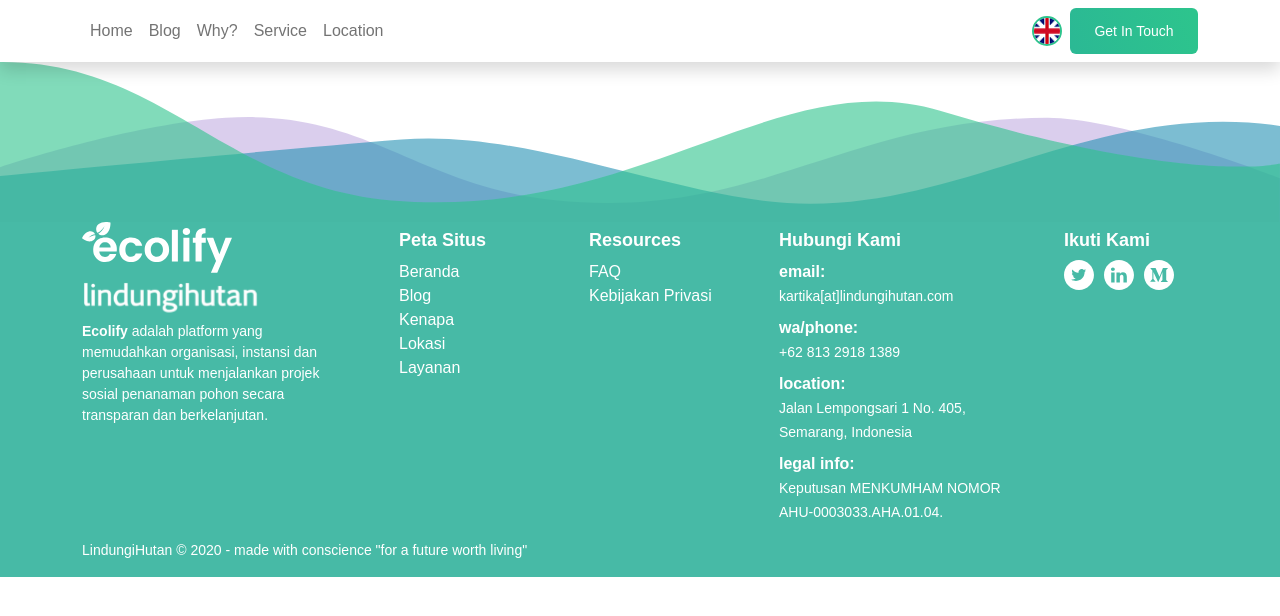
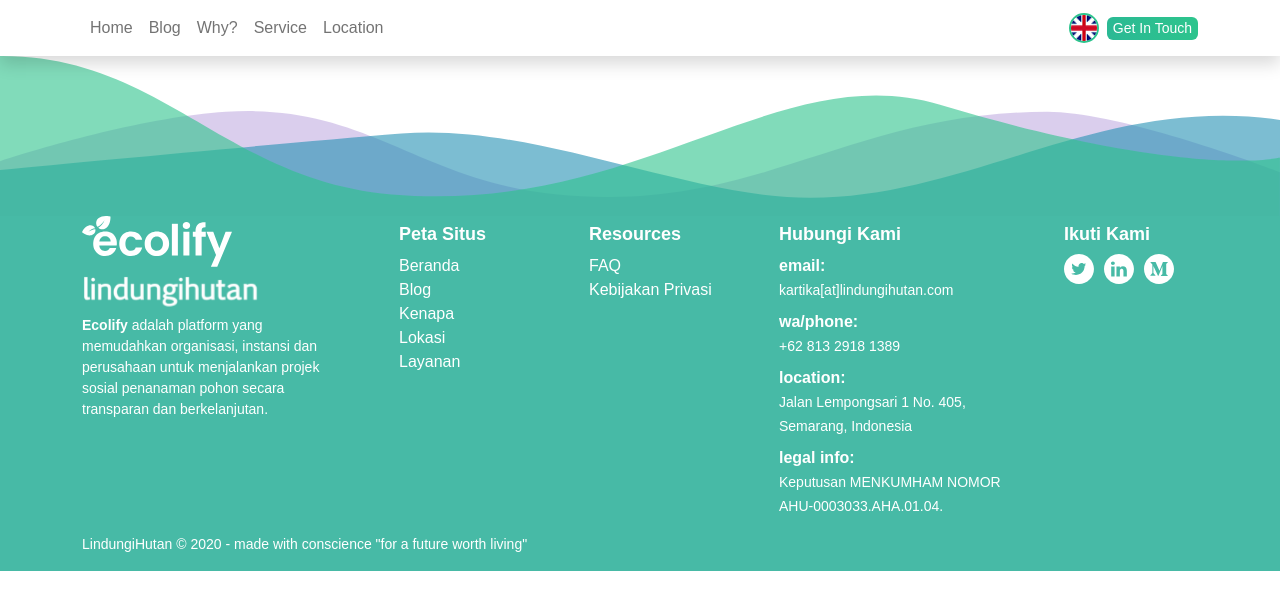
Before and after one commit to ahmdali25/ecolify-nuxt, a Nuxt app: page / in a window 1280 px wide. Shown: the top 616 px of the page. Built offline with nearby package versions, Linux system fonts and the light colour scheme.

Commit message:
MOD - edit base button component, add props padding

```diff
--- a/components/BaseButton.vue
+++ b/components/BaseButton.vue
@@ -2,13 +2,13 @@
     <button
         class="button"
         :class="isPrimary ? 'button-state-primary' : 'button-state-secondary'"
-        :style="{fontSize: ( isSmallButton ? '14px' : '16px' )}">
+        :style="{fontSize: ( isSmallButton ? '14px' : '16px' ), padding: padding}">
         {{ name }}
     </button>
 </template>
 
 <script setup>
-defineProps(['name', 'isPrimary', 'isSmallButton'])
+defineProps(['name', 'isPrimary', 'isSmallButton', 'padding'])
 </script>;
 
 <style lang="scss" scoped>
@@ -17,9 +17,6 @@ defineProps(['name', 'isPrimary', 'isSmallButton'])
     font-weight: 400;
     font-size: 14px;
     color: #212529;
-    height: 46px;
-    width: 128px;
-    padding: 10px 18px;
     border-radius: 6px;
     border: none;
     text-align: center;
@@ -31,8 +28,12 @@ a {
 }
 
 .button-state-primary {
-    background: #2591b4;
+    background: #007BFF;
     color: #ffffff;
+}
+
+.button-state-primary:hover {
+    background: #0069D9;
 }
 
 .button-state-secondary {
```
